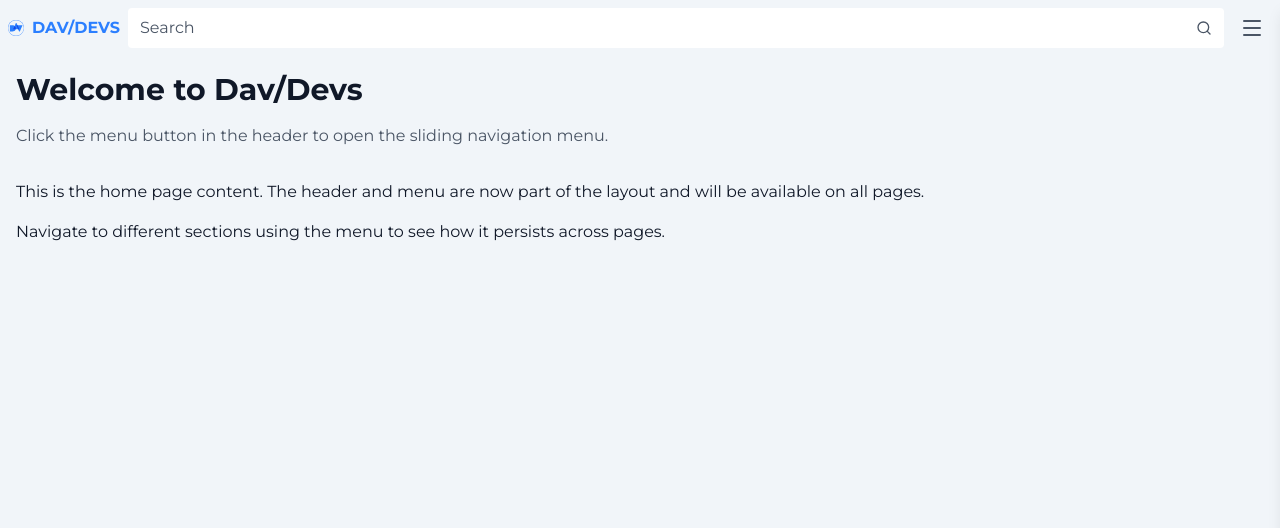
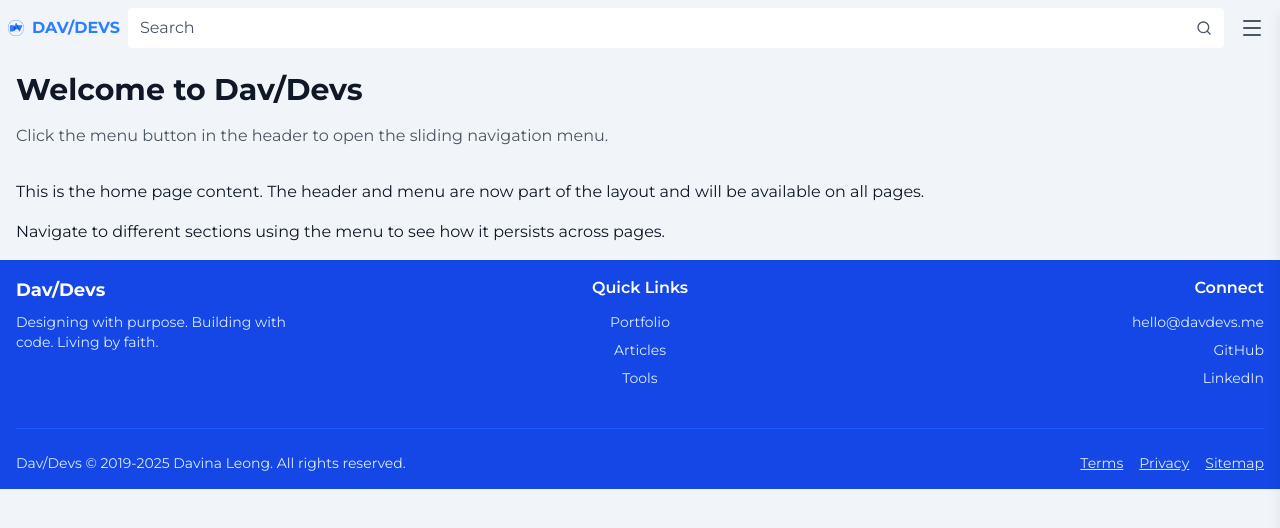
Before and after one commit to davinaleong/proj-davdevs-2025, a Next.js app: page / in a window 1280 px wide. Shown: the top 528 px of the page. Built offline with nearby package versions, Linux system fonts and the light colour scheme.

Commit message:
WIP primary footer component

```diff
--- a/app/components/ClientLayout.tsx
+++ b/app/components/ClientLayout.tsx
@@ -2,6 +2,7 @@
 
 import { useState, ReactNode } from "react"
 import PrimaryHeader from "./PrimaryHeader"
+import PrimaryFooter from "./PrimaryFooter"
 import Menu from "./Menu"
 
 interface ClientLayoutProps {
@@ -21,6 +22,7 @@ export default function ClientLayout({ children }: ClientLayoutProps) {
                 {children}
             </main>
             <Menu isOpen={isMenuOpen} onClose={closeMenu} />
+            <PrimaryFooter />
         </>
     )
 }
--- /dev/null
+++ b/app/components/PrimaryFooter.tsx
@@ -0,0 +1,114 @@
+import Link from "next/link";
+
+interface PrimaryFooterProps {
+    className?: string;
+    showSocialLinks?: boolean;
+}
+
+export default function PrimaryFooter({
+    className = "",
+    showSocialLinks = true
+}: PrimaryFooterProps) {
+    const currentYear = new Date().getFullYear();
+
+    return (
+        <footer className={`bg-blue-700 text-white p-4 ${className}`}>
+            <div className="grid grid-cols-1 md:grid-cols-3 gap-8 mb-6">
+                {/* Brand Section */}
+                <div className="text-center md:text-left">
+                    <h3 className="text-lg font-bold mb-2">Dav/Devs</h3>
+                    <p className="text-blue-100 text-sm max-w-[30ch]">
+                        Designing with purpose. Building with code. Living by faith.
+                    </p>
+                </div>
+
+                {/* Quick Links */}
+                <div className="text-center">
+                    <h4 className="font-semibold mb-3">Quick Links</h4>
+                    <nav className="space-y-2">
+                        <Link
+                            href="/portfolio"
+                            className="block text-blue-100 hover:text-white transition-colors text-sm"
+                        >
+                            Portfolio
+                        </Link>
+                        <Link
+                            href="/articles"
+                            className="block text-blue-100 hover:text-white transition-colors text-sm"
+                        >
+                            Articles
+                        </Link>
+                        <Link
+                            href="/tools"
+                            className="block text-blue-100 hover:text-white transition-colors text-sm"
+                        >
+                            Tools
+                        </Link>
+                    </nav>
+                </div>
+
+                {/* Contact/Social */}
+                <div className="text-center md:text-right">
+                    <h4 className="font-semibold mb-3">Connect</h4>
+                    {showSocialLinks && (
+                        <div className="space-y-2 mb-4">
+                            <Link
+                                href="mailto:hello@davdevs.me"
+                                className="block text-blue-100 hover:text-white transition-colors text-sm"
+                            >
+                                hello@davdevs.me
+                            </Link>
+                            <Link
+                                href="https://github.com/davinaleong"
+                                className="block text-blue-100 hover:text-white transition-colors text-sm"
+                                target="_blank"
+                                rel="noopener noreferrer"
+                            >
+                                GitHub
+                            </Link>
+                            <Link
+                                href="https://linkedin.com/in/davina-leong"
+                                className="block text-blue-100 hover:text-white transition-colors text-sm"
+                                target="_blank"
+                                rel="noopener noreferrer"
+                            >
+                                LinkedIn
+                            </Link>
+                        </div>
+                    )}
+                </div>
+            </div>
+
+            {/* Divider */}
+            <hr className="border-blue-600 mb-6" />
+
+            {/* Bottom Section */}
+            <div className="flex flex-col md:flex-row items-center justify-between gap-4 text-sm">
+                <p className="text-blue-100 text-center md:text-left">
+                    Dav/Devs &copy; 2019-{currentYear} Davina Leong. All rights reserved.
+                </p>
+
+                <div className="flex items-center gap-4">
+                    <Link
+                        href="/terms"
+                        className="text-blue-100 hover:text-white underline transition-colors"
+                    >
+                        Terms
+                    </Link>
+                    <Link
+                        href="/privacy"
+                        className="text-blue-100 hover:text-white underline transition-colors"
+                    >
+                        Privacy
+                    </Link>
+                    <Link
+                        href="/sitemap"
+                        className="text-blue-100 hover:text-white underline transition-colors"
+                    >
+                        Sitemap
+                    </Link>
+                </div>
+            </div>
+        </footer>
+    )
+}
--- a/app/page.tsx
+++ b/app/page.tsx
@@ -1,4 +1,3 @@
-
 export default function Home() {
   return (
     <div className="p-4">
```
